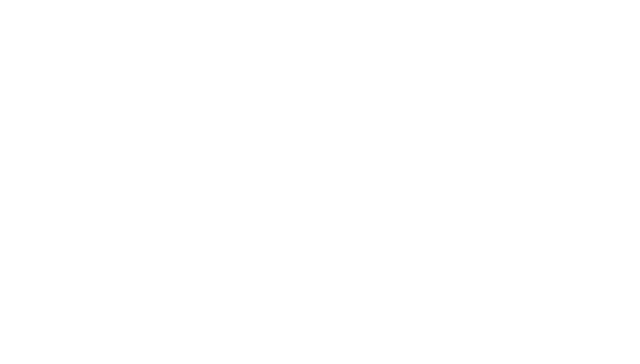
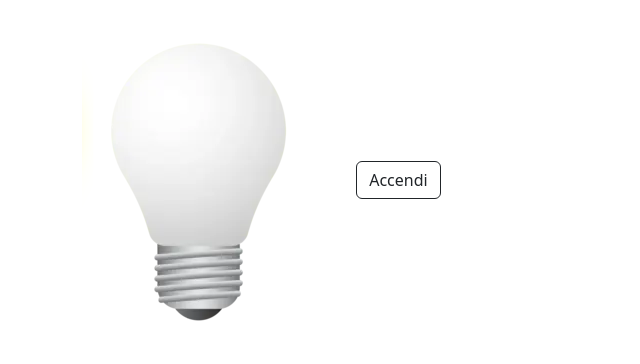
Before and after one commit to andrea-mosca/js-dom-1, a plain HTML site: page index.html in a window 1280 px wide. Shown: the whole page, without its empty margins (0-640 px from the left). Drawn offline with nearby package versions, Linux system fonts and the light colour scheme.

Commit message:
creating HTMl

```diff
--- a/index.html
+++ b/index.html
@@ -8,7 +8,7 @@
     <!-- <link rel="stylesheet" href="https://cdnjs.cloudflare.com/ajax/libs/font-awesome/6.7.2/css/all.min.css" integrity="sha512-Evv84Mr4kqVGRNSgIGL/F/aIDqQb7xQ2vcrdIwxfjThSH8CSR7PBEakCr51Ck+w+/U6swU2Im1vVX0SVk9ABhg==" crossorigin="anonymous" referrerpolicy="no-referrer" /> -->
 
     <!-- BOOTSTRAP LINK  -->
-    <!-- <link href="https://cdn.jsdelivr.net/npm/bootstrap@5.3.3/dist/css/bootstrap.min.css" rel="stylesheet" integrity="sha384-QWTKZyjpPEjISv5WaRU9OFeRpok6YctnYmDr5pNlyT2bRjXh0JMhjY6hW+ALEwIH" crossorigin="anonymous"> -->
+    <link href="https://cdn.jsdelivr.net/npm/bootstrap@5.3.3/dist/css/bootstrap.min.css" rel="stylesheet" integrity="sha384-QWTKZyjpPEjISv5WaRU9OFeRpok6YctnYmDr5pNlyT2bRjXh0JMhjY6hW+ALEwIH" crossorigin="anonymous">
 
     <!-- STYLE LINK  -->
     <link rel="stylesheet" href="./css/style.css">
@@ -16,6 +16,12 @@
      <script src="./js/main.js" defer></script>
 </head>
 <body>
+    <div class="container">
+        <img id="lampadina-img" src="./img/white_lamp.png" alt="">
+        <button type="button" id="lamp-button" class="btn btn-outline-dark" >Accendi</button>
+    </div>
+
+
     <script src="https://cdn.jsdelivr.net/npm/bootstrap@5.3.3/dist/js/bootstrap.bundle.min.js" integrity="sha384-YvpcrYf0tY3lHB60NNkmXc5s9fDVZLESaAA55NDzOxhy9GkcIdslK1eN7N6jIeHz" crossorigin="anonymous"></script>
 </body>
 </html>
```
